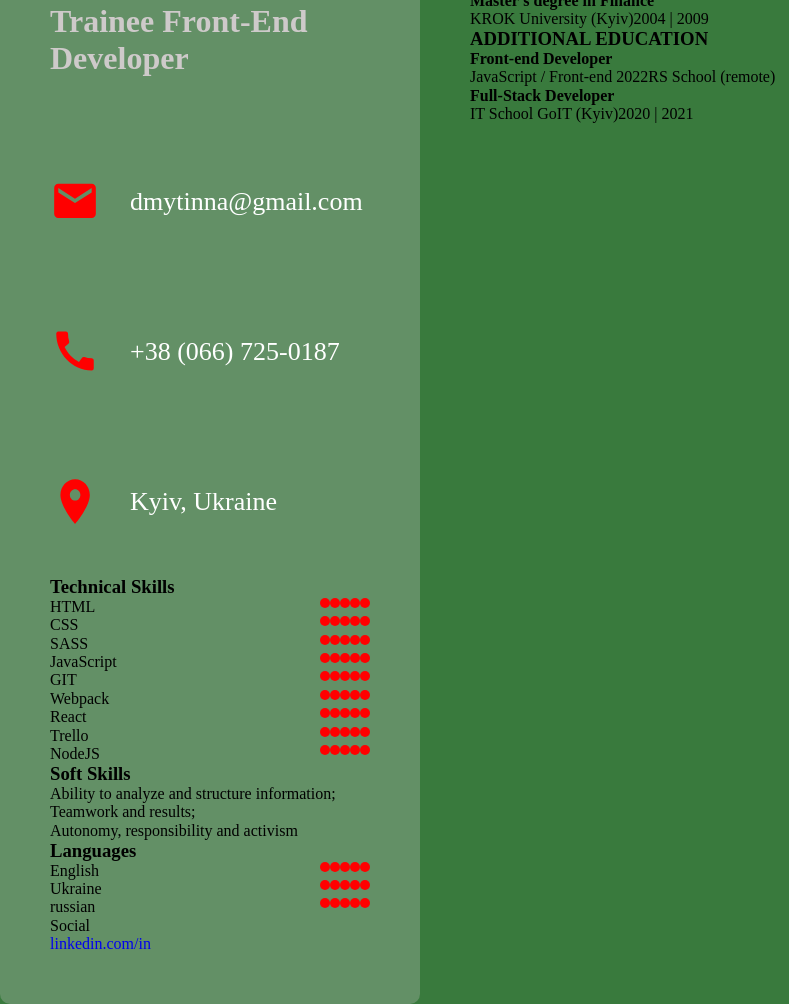
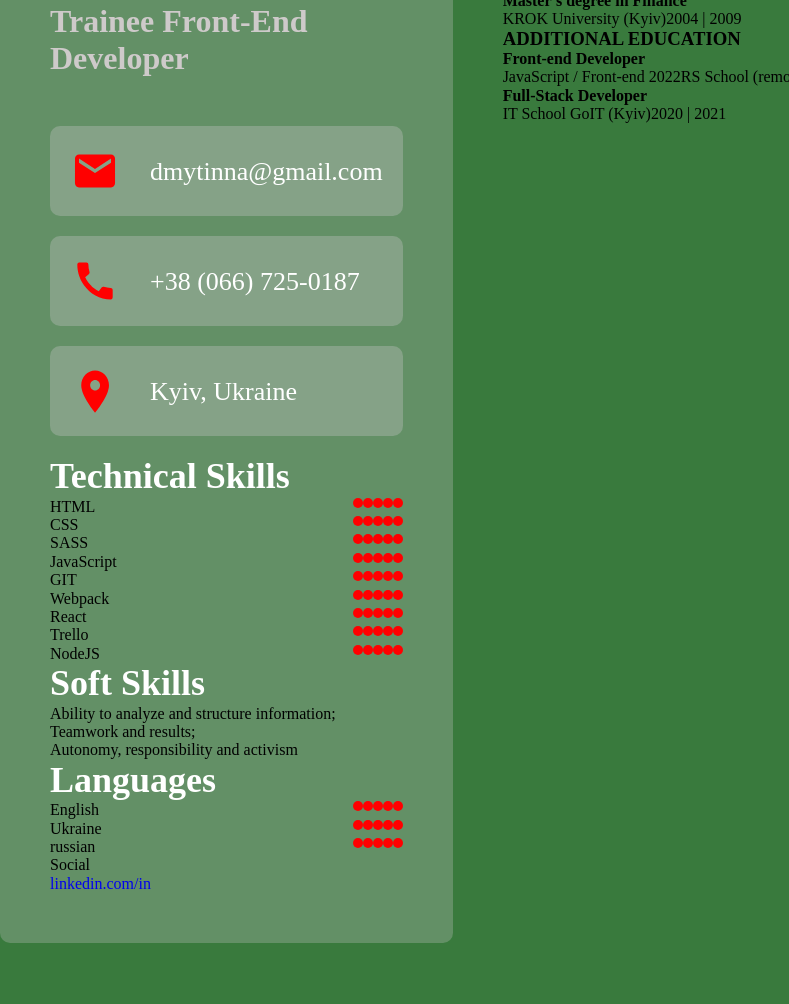
Before and after one commit to inna-dmytrenko/cv, a website: page src/index.html in a window 1280 px wide. Shown: the part 731-1735 px from the top of the page, without its empty margins (0-789 px from the left). After the commit the page ends 1674 px from the top, so only its background shows below. Drawn offline with Linux system fonts and the light colour scheme.

Commit message:
fix: style pofile

```diff
--- a/src/index.html
+++ b/src/index.html
@@ -82,7 +82,7 @@
             </li>
           </ul>
           <ul class="tech-skills__list">
-            <h3>Technical Skills</h3>
+            <h3 class="subtittle">Technical Skills</h3>
             <li class="tech-skills__item">
               <div>HTML</div>
               <div class="circle__list">
@@ -176,7 +176,7 @@
             </li>
           </ul>
           <ul class="soft-skills__list">
-            <h3>Soft Skills</h3>
+            <h3 class="subtittle">Soft Skills</h3>
             <li class="soft-skills__item">
               Ability to analyze and structure information;
             </li>
@@ -186,7 +186,7 @@
             </li>
           </ul>
           <ul class="tech-skills__list">
-            <h3>Languages</h3>
+            <h3 class="subtittle">Languages</h3>
             <li class="tech-skills__item">
               <div>English</div>
               <div class="circle__list">
--- a/src/style/style.css
+++ b/src/style/style.css
@@ -55,6 +55,7 @@ background-color: #0fb64149;
 }
 .logo img{
     border-radius: 50px;
+    margin: 0 auto;
 }
 /* --------------------------END HEADER-------------------- */
 /* -----------------------------AVATAR------------------------------ */
@@ -116,14 +117,31 @@ background-color: #0fb64149;
 }
 .link svg{
     width: 50px;
+    height: 50px;
     fill: #FFFFFF;
+}
+.contact__item{
+    padding: 20px;
+    margin-bottom: 20px;
+    background-color: rgba(196, 196, 196, 0.35);
+    border-radius: 10px;
 }
 .contact__item a{
     display: flex;
     gap: 30px;
+
     /* justify-content: space-between; */
 }
 /* -----------------------------END CONTACT------------------------------ */
+/* -----------------------------TECHNICAL SKILLS------------------------------ */
+.subtittle{
+    font-family: 'Montserrat';
+        font-style: normal;
+        font-weight: 700;
+        font-size: 36px;
+        color: #FFFFFF
+}
+/* -----------------------------END TECHNICAL SKILLS------------------------------ */
 .home{
     display: flex;
     gap: 50px;
```
